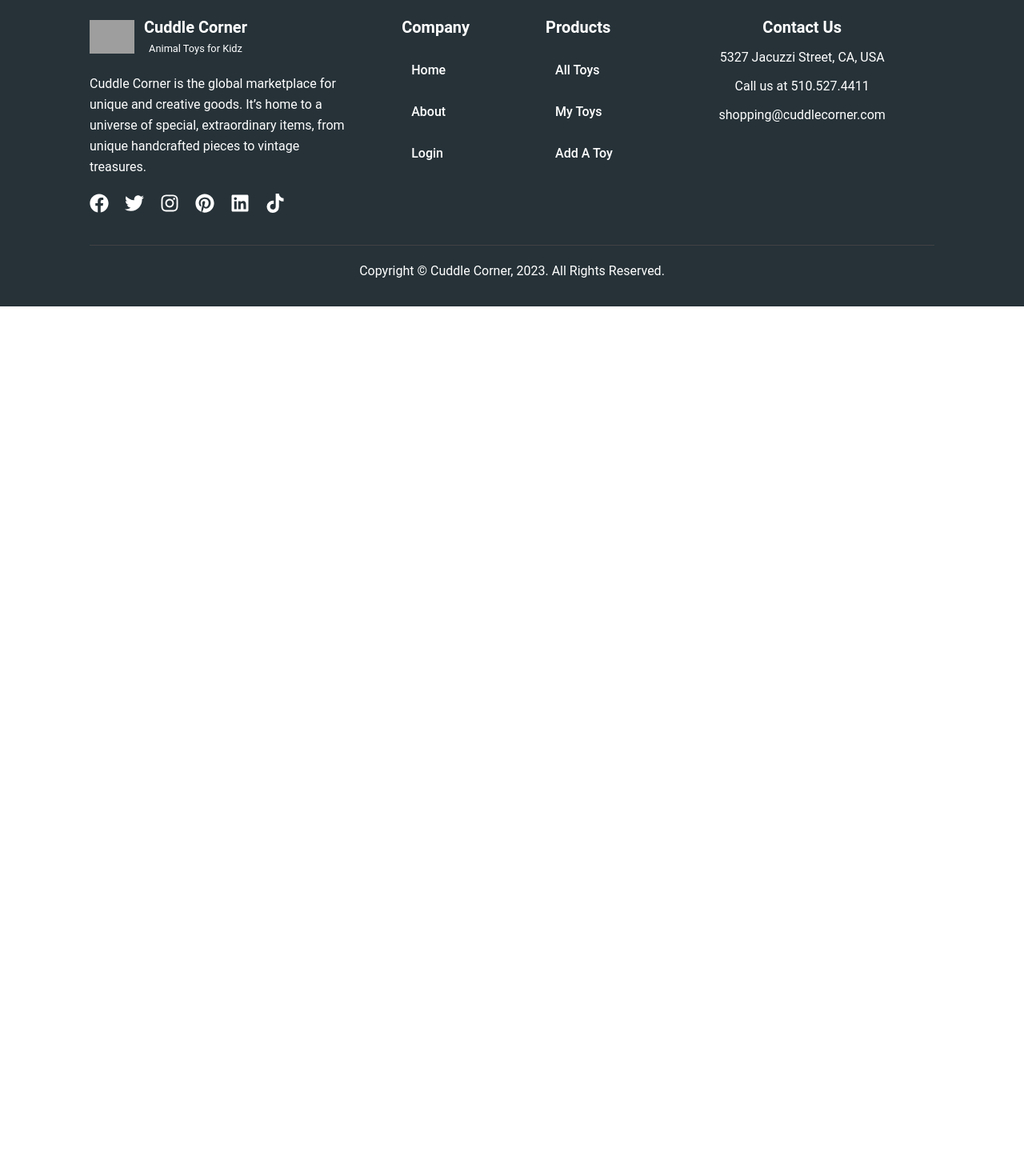
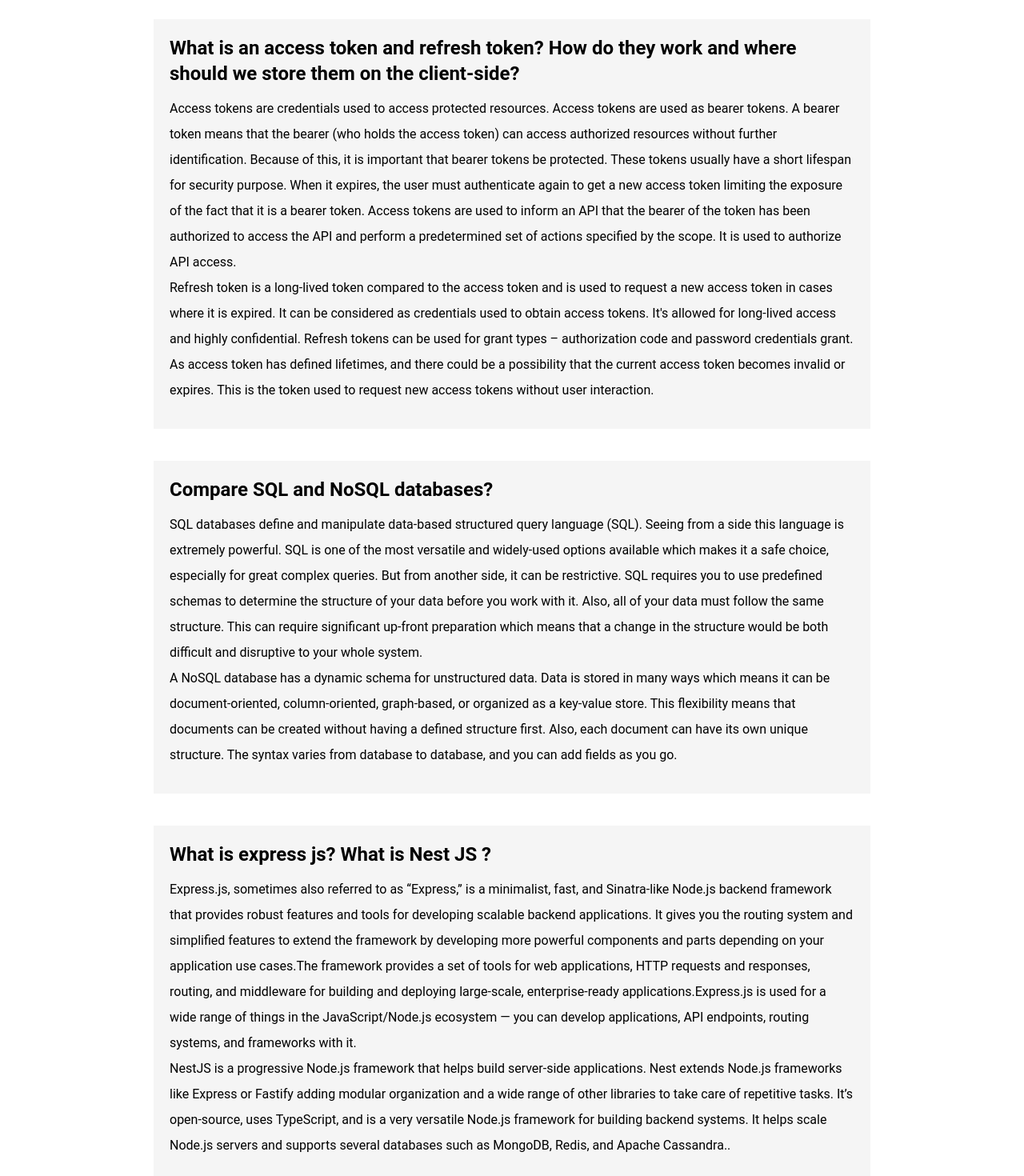
Before and after one commit to aargon007/cuddle-corner-toy-gallery, a React (Vite) app: page /blog in a window 1280 px wide. Shown: the part 100-1570 px from the top of the page at 80% size. Before the commit the page ends 800 px from the top, so only its background shows below. Built offline with nearby package versions, Linux system fonts and the light colour scheme; no server answers; grey boxes are pictures that could not be loaded.

Commit message:
add blog page

```diff
--- a/src/layouts/Main.jsx
+++ b/src/layouts/Main.jsx
@@ -15,7 +15,7 @@
             once: true,
             offset: 200,
             delay: 50,
-            duration: 500,
+            duration: 1000,
             easing: 'ease',
         });
     // AOS.refresh();
--- a/src/pages/shared/Blog.jsx
+++ b/src/pages/shared/Blog.jsx
@@ -1,15 +1,57 @@
-import React from 'react';
-import useTitle from '../../Hooks/useTitle';
+import React from "react";
+import useTitle from "../../Hooks/useTitle";
 
 const Blog = () => {
+	useTitle("Cuddle Corner | Blog");
 
-    useTitle("Cuddle Corner | Blog")
+	const blogList = [
+		{
+			question:
+				"What is an access token and refresh token? How do they work and where should we store them on the client-side?",
+			answer: [
+				"Access tokens are credentials used to access protected resources. Access tokens are used as bearer tokens. A bearer token means that the bearer (who holds the access token) can access authorized resources without further identification. Because of this, it is important that bearer tokens be protected. These tokens usually have a short lifespan for security purpose. When it expires, the user must authenticate again to get a new access token limiting the exposure of the fact that it is a bearer token.  Access tokens are used to inform an API that the bearer of the token has been authorized to access the API and perform a predetermined set of actions specified by the scope. It is used to authorize API access.",
+				"Refresh token is a long-lived token compared to the access token and is used to request a new access token in cases where it is expired. It can be considered as credentials used to obtain access tokens. It's allowed for long-lived access and highly confidential. Refresh tokens can be used for grant types – authorization code and password credentials grant. As access token has defined lifetimes, and there could be a possibility that the current access token becomes invalid or expires. This is the token used to request new access tokens without user interaction. ",
+			],
+		},
+		{
+			question: "Compare SQL and NoSQL databases?",
+			answer: [
+				"SQL databases define and manipulate data-based structured query language (SQL). Seeing from a side this language is extremely powerful. SQL is one of the most versatile and widely-used options available which makes it a safe choice, especially for great complex queries. But from another side, it can be restrictive. SQL requires you to use predefined schemas to determine the structure of your data before you work with it. Also, all of your data must follow the same structure. This can require significant up-front preparation which means that a change in the structure would be both difficult and disruptive to your whole system. ",
+				"A NoSQL database has a dynamic schema for unstructured data. Data is stored in many ways which means it can be document-oriented, column-oriented, graph-based, or organized as a key-value store. This flexibility means that documents can be created without having a defined structure first. Also, each document can have its own unique structure. The syntax varies from database to database, and you can add fields as you go. ",
+			],
+		},
+		{
+			question: "What is express js? What is Nest JS ?",
+			answer: [
+				"Express.js, sometimes also referred to as “Express,” is a minimalist, fast, and Sinatra-like Node.js backend framework that provides robust features and tools for developing scalable backend applications. It gives you the routing system and simplified features to extend the framework by developing more powerful components and parts depending on your application use cases.The framework provides a set of tools for web applications, HTTP requests and responses, routing, and middleware for building and deploying large-scale, enterprise-ready applications.Express.js is used for a wide range of things in the JavaScript/Node.js ecosystem — you can develop applications, API endpoints, routing systems, and frameworks with it.",
+				"NestJS is a progressive Node.js framework that helps build server-side applications. Nest extends Node.js frameworks like Express or Fastify adding modular organization and a wide range of other libraries to take care of repetitive tasks. It’s open-source, uses TypeScript, and is a very versatile Node.js framework for building backend systems. It helps scale Node.js servers and supports several databases such as MongoDB, Redis, and Apache Cassandra..",
+			],
+		},
+		{
+			question: "What is MongoDB aggregate and how does it work?",
+			answer: [
+				"MongoDB Aggregate is used to process the data or records and return the combined output as a result. Aggregate operation in MongoDB will be used to group the values from the multiple documents with each other. After the grouping of values, it will perform various operations on grouped data and then return the combined single result as output. MongoDB aggregate is significant and useful in MongoDB to return a single result of data from multiple documents. MongoDB aggregate is similar to the count (*) with the group by function in SQL language it will continue similar work in MongoDB.",
+				"There is no better method than MongoDB Aggregations when we need to collect the metrics from MongoDB for any graphical illustration or maybe other operations. Aggregation in MongoDB is responsible for processing the data, which results in the calculated outputs, generally by assembling the data from several documents and then executes in various ways on those assembled data in order to yield one collective result. It practices documents and then yield computed outputs and thus execute a range of operations on the assembled data to return only one result.",
+			],
+		},
+	];
 
-    return (
-        <div>
-
-        </div>
-    );
+	return (
+		<div>
+			<div className="flex flex-col p-5 lg:px-48 lg:py-11">
+				{blogList.map((blog) => (
+					<div className="bg-gray-100 p-5 mb-10">
+						<h1 className="font-bold text-2xl mb-2">{blog?.question}</h1>
+						<div className="my-3">
+							{blog?.answer.map((ans) => (
+								<p className="leading-loose">{ans}</p>
+							))}
+						</div>
+					</div>
+				))}
+			</div>
+		</div>
+	);
 };
 
 export default Blog;
--- a/src/pages/shared/Footer.jsx
+++ b/src/pages/shared/Footer.jsx
@@ -49,8 +49,8 @@
                                 Home
                             </Link>
 
-							<Link to="about" className="defaultLink">
-                                About
+							<Link to="blog" className="defaultLink">
+                                Blog
                             </Link>
 
 							<Link to="login" className="defaultLink">
```
